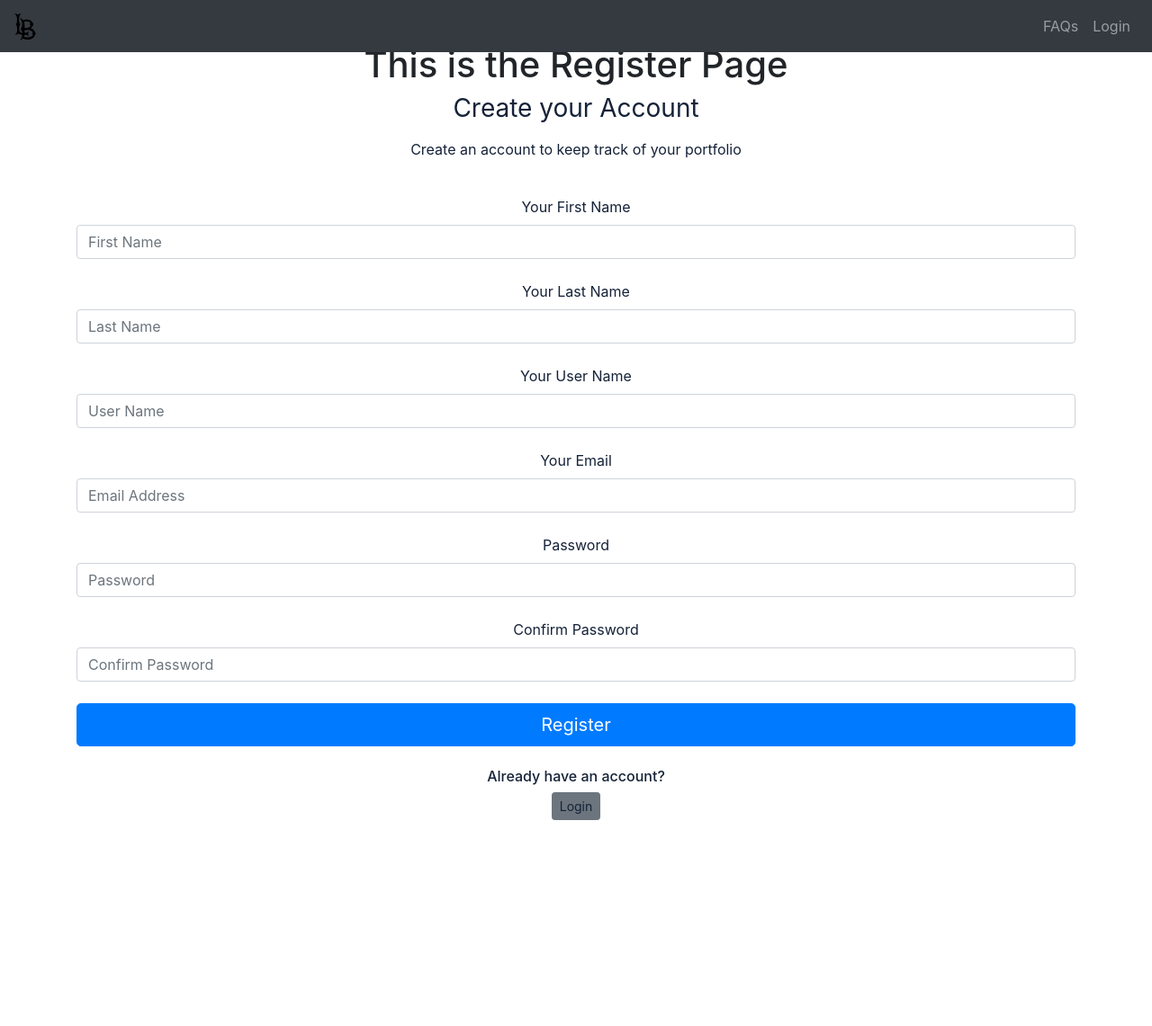
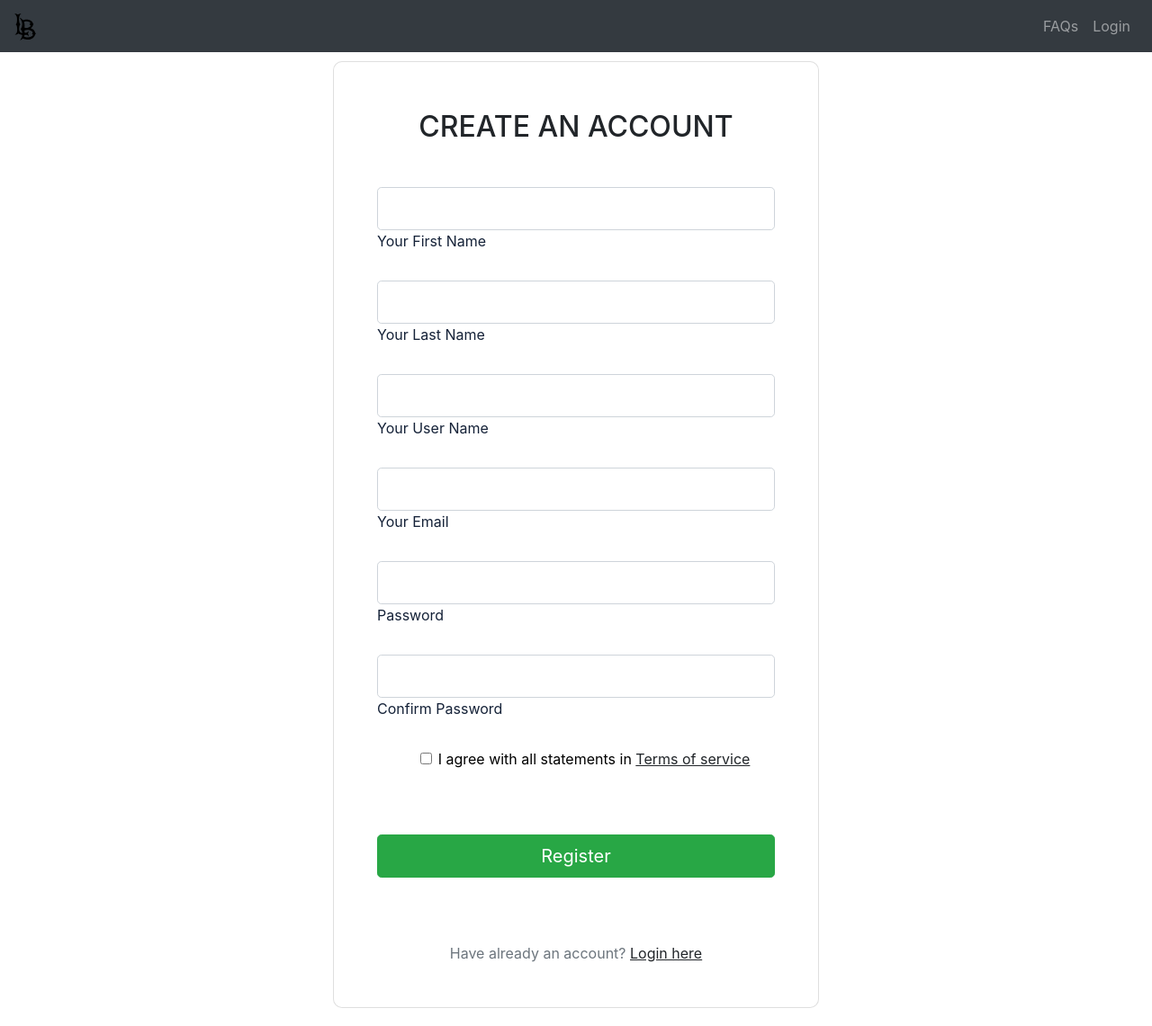
Before and after one commit to Jojo-Paris/rate-my-building, a Flask app: page /register in a window 1280 px wide. Shown: the whole page at 90% size. Before the commit the page ends 912 px from the top, so only its background shows below. Run offline with Flask 3, Linux system fonts and the light colour scheme; some libraries are stand-ins or nearby versions.

Commit message:
Changed register template according to UI mockup

```diff
--- a/portfolio/templates/register.html
+++ b/portfolio/templates/register.html
@@ -1,84 +1,109 @@
 {% extends 'base.html' %}
+
 {% block title %}
     Register
 {% endblock %}
 
 {% block content %}
+<style>
+  .my-card{
+    margin-top: 20px;
+    margin-bottom: 20px;
+  }
+</style>
+<section class="vh-100 bg-image">
+  <div class="mask d-flex align-items-center h-100 gradient-custom-3">
+    <div class="container h-100">
+      <div class="row d-flex justify-content-center align-items-center h-100">
+        <div class="col-12 col-md-9 col-lg-7 col-xl-6">
+          <div class="card my-card" style="border-radius: 10px;">
+            <div class="card-body p-5">
+              <h2 class="text-uppercase text-center mb-5" style="margin-top: 5px;">Create an account</h2>
+              <form method="POST" action="{{ url_for('register_page') }}">
+                {{ form.hidden_tag() }}
+                <div style="color: #152238;">
+                {{ form.firstName(class="form-control form-control-lg") }}
+                    {{ form.firstName.label() }}
+                  </div>
+                <br>
 
+                <div style="color: #152238;">
+                {{ form.lastName(class="form-control form-control-lg") }}
+                {{ form.lastName.label() }}
+                </div>
+                <br>
 
-<h1>This is the Register Page</h1>
+                <div style="color: #152238;">
 
-    <body class="text-center">
-        <div class="container">
-            <form method="POST" class="form-register" style="color:white">
-                {{ form.hidden_tag() }}
-                <h1 class="h3 mb-3 font-weight-normal"  style="color: #152238;">
-                    Create your Account
-                </h1>
+                {{ form.username(class="form-control form-control-lg") }}
+                {{ form.username.label() }}
+                </div>
+                <br>
 
-                <p style="color: #152238;">
-                    Create an account to keep track of your portfolio
-                </p>
+                <div style="color: #152238;">
+                {{ form.email_address(class="form-control form-control-lg") }}
+                {{ form.email_address.label() }}
+                </div>
+                <br>
+
+                <div style="color: #152238;">
+                {{ form.password1(class="form-control form-control-lg") }}
+                {{ form.password1.label() }}
+                </div>
+                <br>
+
+                <div style="color: #152238;">
+                {{ form.password2(class="form-control form-control-lg") }}
+                {{ form.password2.label() }}
+                </div>
+                <br>
+
+                <div class="form-check d-flex justify-content-center mb-5">
+                    <div class="form-check d-flex justify-content-left mb-5">
+                        {{ form.agree_statement(class="form-check-input me-2") }}
+                    </div>
+                    <label class="form-check-label" for="{{ form.agree_statement.id }}" style="color: black;">
+                        I agree with all statements in <a href="#!" class="text-body" id="termsModalLink"><u>Terms of service</u></a>
+                    </label>
+                </div>
+
+                {{ form.submit(class="btn btn-success btn-block btn-lg") }}
+
 
                 <br>
 
-                <div style="color: #152238 ;">
-                    {{ form.firstName.label() }}
-                </div>
-                {{ form.firstName(class="form-control", placeholder="First Name") }}
+                <p class="text-center text-muted mt-5 mb-0">Have already an account? <a href="{{ url_for('login_page') }}"
+                    class="fw-bold text-body"><u>Login here</u></a></p>
+              </form>
 
-                <br>
-
-                <div style="color: #152238 ;">
-                    {{ form.lastName.label() }}
-                </div>
-                {{ form.lastName(class="form-control", placeholder="Last Name") }}
-
-                <br>
-
-                <div style="color: #152238 ;">
-                    {{ form.username.label() }}
-                </div>
-                {{ form.username(class="form-control", placeholder="User Name") }}
-
-                <br>
-
-                <div style="color: #152238;">
-                    {{ form.email_address.label() }}
-                </div>
-                {{ form.email_address(class="form-control", placeholder="Email Address") }}
-
-                <br>
-
-                <div style="color: #152238;">
-                    {{ form.password1.label() }}
-                </div>
-                {{ form.password1(class="form-control", placeholder="Password") }}
-
-                <br>
-
-                <div style="color: #152238;">
-                    {{ form.password2.label() }}
-                </div>
-
-                {{ form.password2(class="form-control", placeholder="Confirm Password") }}
-
-                <br>
-
-                {{ form.submit(class="btn btn-lg btn-block btn-primary") }}
-
-                <br>
-
-                <div class="checkbox mb-3" >
-                    <h6 style="color: #152238;">Already have an account?</h6>
-                    <a class="btn btn-sm btn-secondary" href="{{ url_for('login_page') }}" style="color: #152238;">Login</a>
-                </div>
-
-            </form>
+            </div>
+          </div>
         </div>
-    </body>
+      </div>
+    </div>
+  </div>
+</section>
+<!-- Add this script at the end of your register.html file -->
 
 
-
+<div class="modal fade" id="termsModal" tabindex="-1" role="dialog" aria-labelledby="termsModalLabel" aria-hidden="true">
+  <div class="modal-dialog" role="document">
+      <div class="modal-content">
+          <div class="modal-header">
+              <h5 class="modal-title" id="termsModalLabel">Terms of Service</h5>
+              <button type="button" class="close" data-dismiss="modal" aria-label="Close">
+                  <span aria-hidden="true">&times;</span>
+              </button>
+          </div>
+          <div class="modal-body">
+              <!-- Add your terms of service content here -->
+              <p>This is an example terms of service content.</p>
+          </div>
+          <div class="modal-footer">
+              <button type="button" class="btn btn-secondary" data-dismiss="modal">Close</button>
+          </div>
+      </div>
+  </div>
+</div>
 
 {% endblock %}
```
